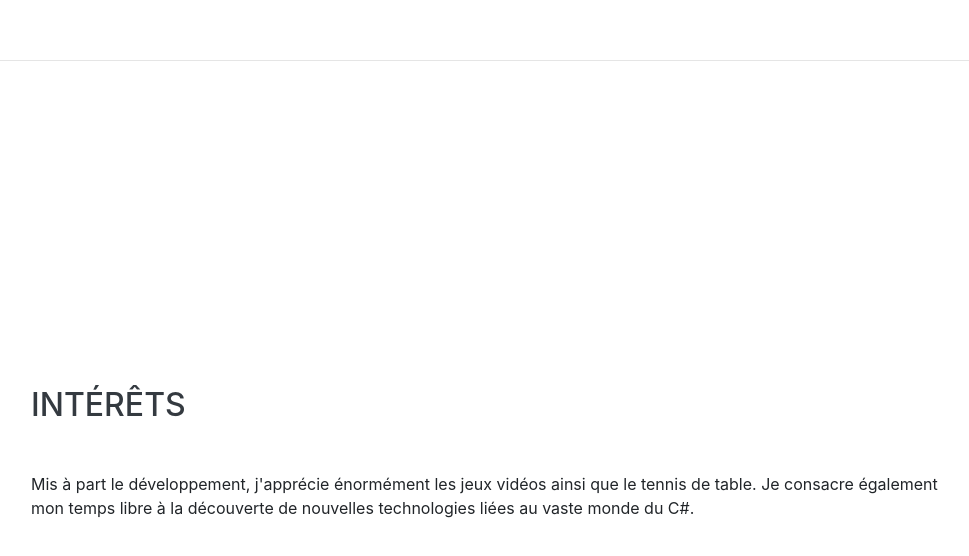
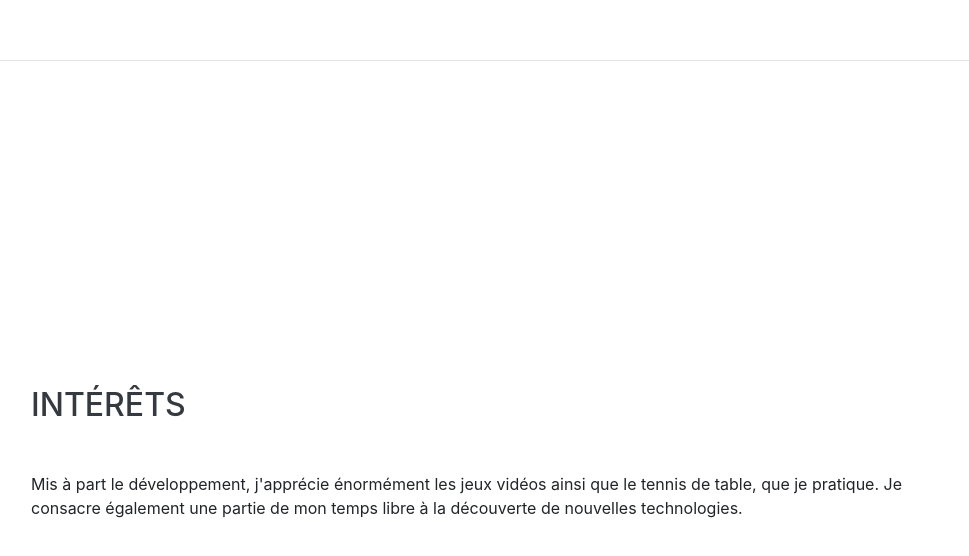
Before and after one commit to PierreCottray/pierrecottray.github.io, a website with bundled scripts: page index.html in a window 1280 px wide. Shown: the part 4007-4563 px from the top of the page, without its empty margins (289-1258 px from the left). Built offline with nearby package versions, Linux system fonts and the light colour scheme; a web font is replaced by a local one.

Commit message:
modif 25/05

```diff
--- a/index.html
+++ b/index.html
@@ -280,7 +280,7 @@
 
       <div class="w-100">
         <h2 class="mb-5">Intérêts</h2>
-        <p>Mis à part le développement, j'apprécie énormément les jeux vidéos ainsi que le tennis de table. Je consacre également mon temps libre à la découverte de nouvelles technologies liées au vaste monde du C#. </p>
+        <p>Mis à part le développement, j'apprécie énormément les jeux vidéos ainsi que le tennis de table, que je pratique. Je consacre également une partie de mon temps libre à la découverte de nouvelles technologies. </p>
       </div>
 
     </section>
```
